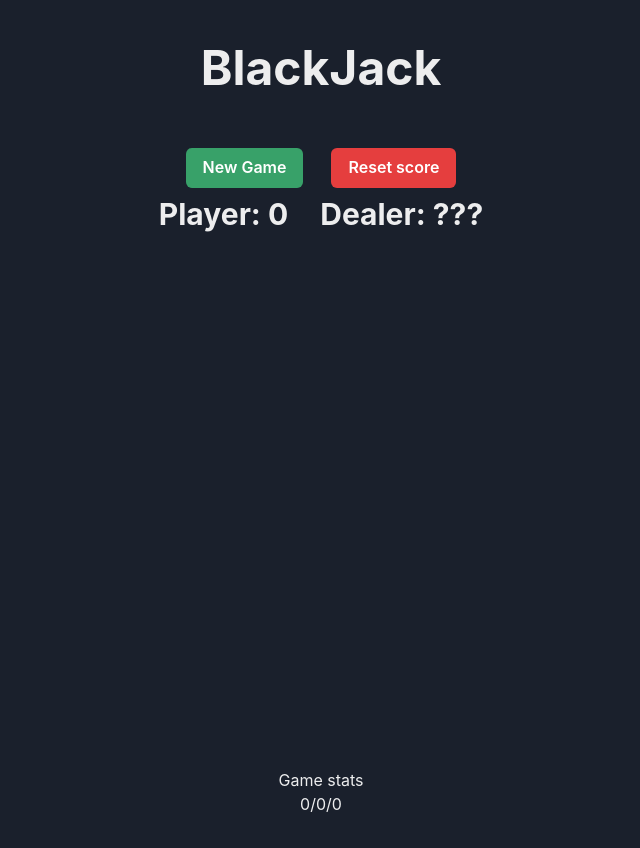
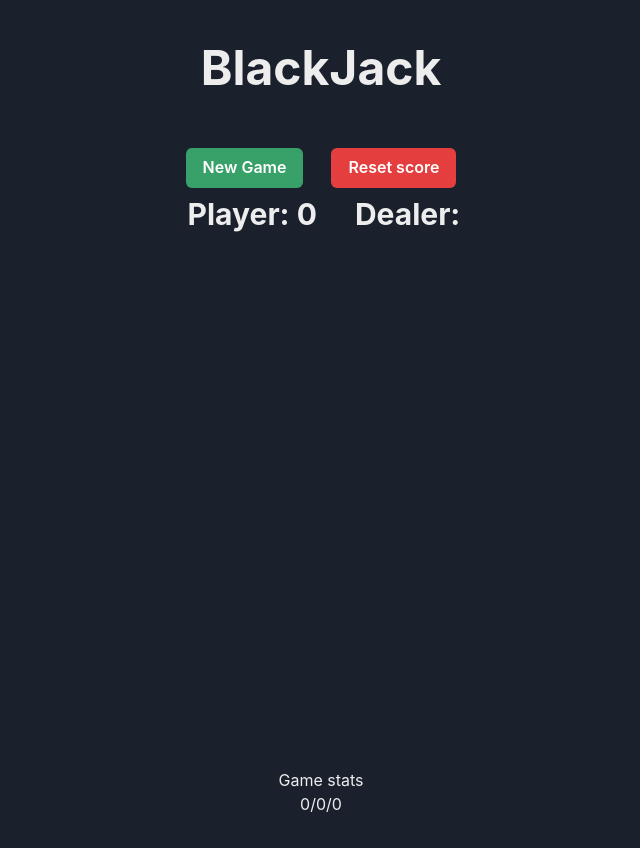
Before and after one commit to Ezague/BlackJackReact, a React (Vite) app: page / in a window 1280 px wide. Shown: the whole page, without its empty margins (319-959 px from the left). Built offline with nearby package versions, Linux system fonts and the light colour scheme.

Commit message:
Fix stats bug

```diff
--- a/src/App.jsx
+++ b/src/App.jsx
@@ -17,7 +17,7 @@ const [wins, setWins] = useState(0);
 const [losses, setLosses] = useState(0);
 const [draws, setDraws] = useState(0);
 const [showButtons, setShowButtons] = useState(false);
-const [showDealerCard, setShowDealerCard] = useState('???');
+const [showDealerCard, setShowDealerCard] = useState('');
 const [gameState, setGameState] = useState(null);
 const [gameOver, setGameOver] = useState(false);
 
@@ -40,7 +40,6 @@ useEffect(() => {
     setShowButtons(false);
     setShowDealerCard(handTotal(dealerCards));
   }
-  setGameOver(true);
   setGameState(status);
 }, [playerCards, dealerCards, gameOver])
 
--- a/src/PlayArea.jsx
+++ b/src/PlayArea.jsx
@@ -1,11 +1,13 @@
 /* eslint-disable react/prop-types */
-import { Button, ButtonGroup, Grid, GridItem, Text, LightMode } from "@chakra-ui/react";
+import { Button, ButtonGroup, Grid, GridItem, Text, LightMode, Container } from "@chakra-ui/react";
 import { Cards } from "./Cards";
 import { handTotal } from "./gameLogic";
 
 export function PlayArea({playerCard, dealerCard, gameOver, showDealerCards, gameState, showButtons, onHit, onStand}) {
     return (
-        <section className="playArea">
+        <Container
+        margin="auto"
+        alignItems="center">
             <Grid
                 h="72vh"
                 templateAreas={`"playerScore gameState dealerScore" "playerCards buttons dealerCards"`}
@@ -38,6 +40,6 @@ export function PlayArea({playerCard, dealerCard, gameOver, showDealerCards, gam
                     <Cards cards={dealerCard} gameOver={gameOver} dealer='ja'/>
                 </GridItem>
             </Grid>
-        </section>
+        </Container>
     )
 }
```
Lines whose indentation alone changed are shown as unchanged.
